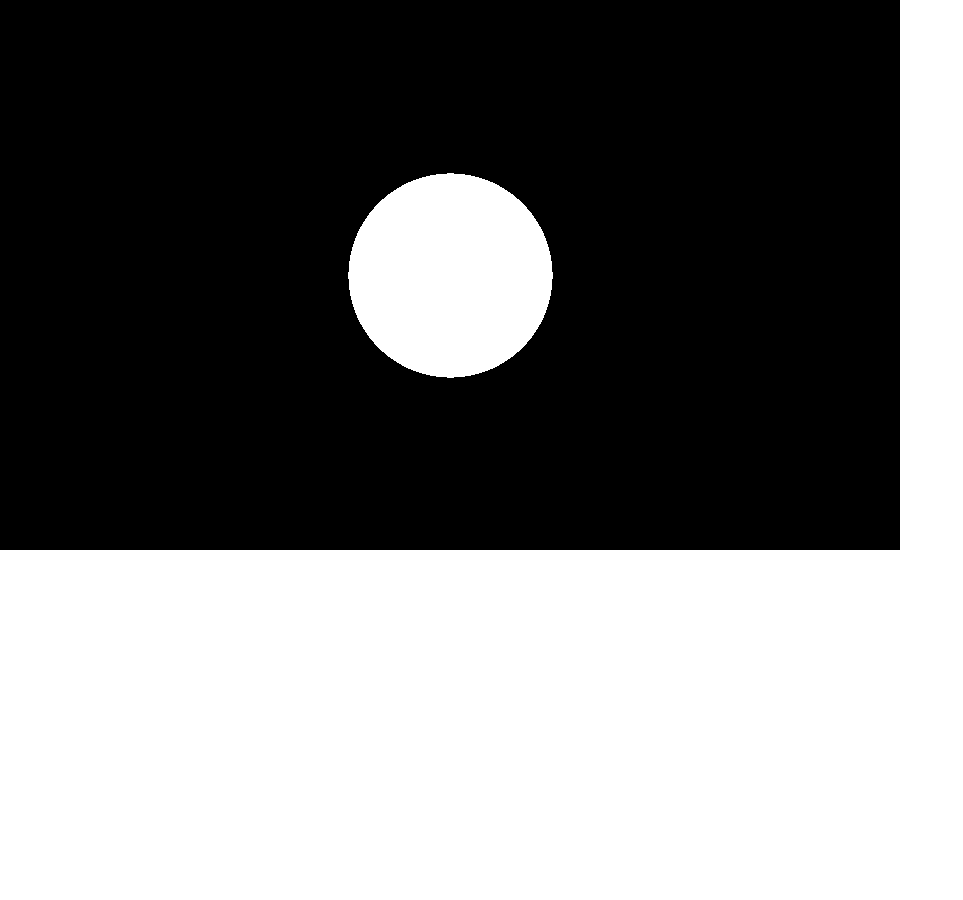
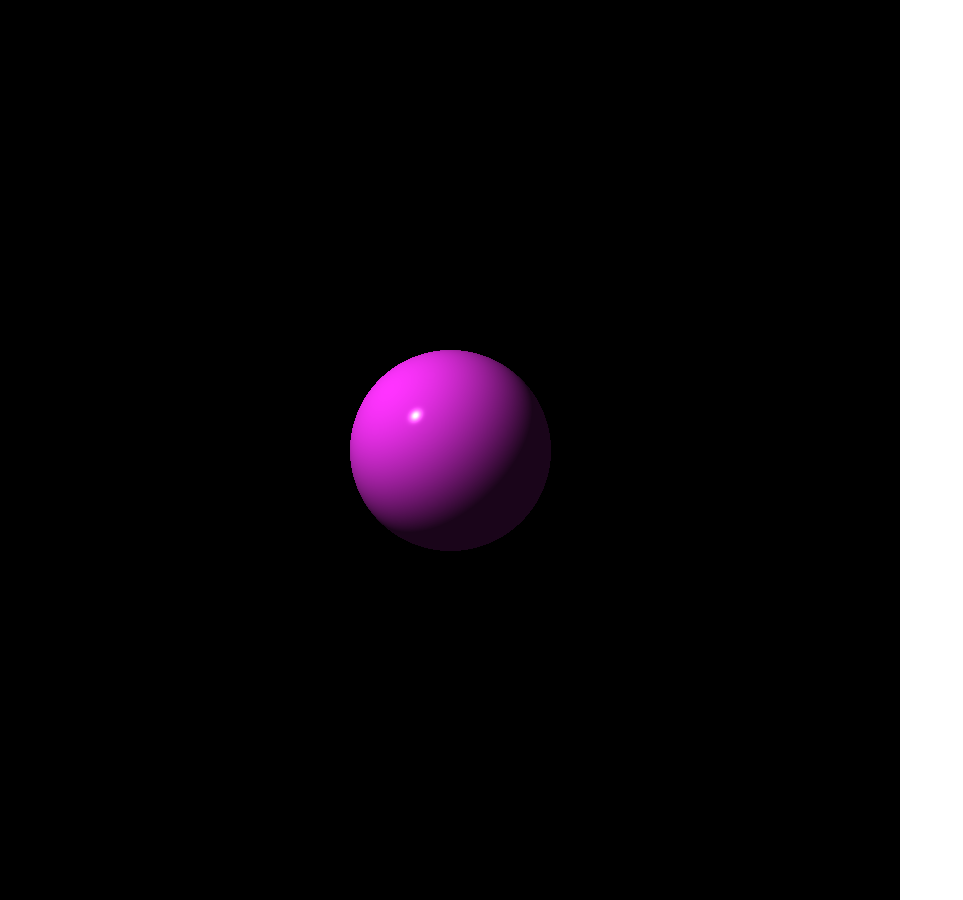
Before and after one commit to thecatblake/raytracer-on-browser, a website built with Parcel: page index.html in a window 1280 px wide. Shown: the whole page, without its empty margins (0-963 px from the left). Before the commit the page ends 800 px from the top, so only its background shows below. Built offline with nearby package versions, Linux system fonts and the light colour scheme.

Commit message:
add light

```diff
--- a/index.html
+++ b/index.html
@@ -23,7 +23,7 @@
 </head>
 
 <body>
-  <canvas height="550" width="900" id="canvas"></canvas>
+  <canvas height="900" width="900" id="canvas"></canvas>
 
   <script src="js/vendor/modernizr-3.11.2.min.js"></script>
   <script src="js/plugins.js"></script>
--- /dev/null
+++ b/js/light.js
@@ -0,0 +1,44 @@
+const {Tuple, vector} = require("./tuple");
+
+class PointLight {
+  position = null
+  intensity = null
+  constructor(position, intensity) {
+    this.position = position
+    this.intensity = intensity
+  }
+}
+
+function lighting(material, light, point, eyev, normalv) {
+  let e_c, lightv, reflectv;
+
+  e_c = Tuple.mul(material.color, light.intensity)
+
+  lightv = Tuple.sub(light.position, point).normalize()
+
+  let ambient, diffuse, specular;
+  ambient = e_c.sc_mul(material.ambient)
+
+  let light_dot_norm = Tuple.dot(lightv, normalv)
+
+  if (light_dot_norm < 0) {
+    diffuse = vector(0, 0, 0);
+    specular = vector(0, 0, 0);
+  } else {
+    diffuse = e_c.sc_mul(material.diffuse * light_dot_norm)
+    reflectv = lightv.neg().reflect(normalv)
+    let reflect_dot_eye = Tuple.dot(reflectv, eyev)
+
+    if (reflect_dot_eye <= 0)
+      specular = vector(0, 0, 0);
+    else {
+      let factor = Math.pow(reflect_dot_eye, material.shininess);
+      specular = light.intensity.sc_mul(material.specular * factor)
+    }
+  }
+
+  return ambient.add(diffuse).add(specular)
+}
+
+
+module.exports = {PointLight, lighting}
--- /dev/null
+++ b/js/material.js
@@ -0,0 +1,24 @@
+const {vector} = require("./tuple");
+
+class Material {
+  color = vector(1, 1, 1)
+  ambient = 0.1
+  diffuse = 0.9
+  specular = 0.9
+  shininess = 200
+
+  constructor(color, ambient, diffuse, specular, shininess) {
+    if(color)
+      this.color = color
+    if(ambient)
+      this.ambient = ambient
+    if(diffuse)
+      this.diffuse = diffuse
+    if(specular)
+      this.specular = specular
+    if(shininess)
+      this.shininess = shininess
+  }
+}
+
+module.exports = {Material}
--- a/js/object3d.js
+++ b/js/object3d.js
@@ -7,36 +7,42 @@ const {
   translation_matrix
 } = require("./matrix")
 const {Intersection} = require("./intersection");
+const {Material} = require("./material");
 
 class Object3D {
   transform = identity
+  material = new Material()
 
   intersect() {
     return new Intersection(0, null)
   }
 
+  normal_at(p) {
+    return p
+  }
+
   translate(v) {
-    this.transform = this.transform.mul(translation_matrix(v))
+    this.transform = translation_matrix(v).mul(this.transform)
     return this
   }
 
   scale(v) {
-    this.transform = this.transform.mul(scaling_matrix(v))
+    this.transform = scaling_matrix(v).mul(this.transform)
     return this
   }
 
   rotate_x(rad) {
-    this.transform = this.transform.mul(rotation_x_matrix(rad))
+    this.transform = rotation_x_matrix(rad).mul(this.transform)
     return this
   }
 
   rotate_y(rad) {
-    this.transform = this.transform.mul(rotation_y_matrix(rad))
+    this.transform = rotation_y_matrix(rad).mul(this.transform)
     return this
   }
 
   rotate_z(rad) {
-    this.transform = this.transform.mul(rotation_z_matrix(rad))
+    this.transform = rotation_z_matrix(rad).mul(this.transform)
     return this
   }
 }
--- a/js/sphere.js
+++ b/js/sphere.js
@@ -21,6 +21,12 @@ class Sphere extends Object3D {
       new Intersection((-b + s_d)/a, this)
     ]
   }
+
+  normal_at(p) {
+    let object_normal = this.transform.inverse().mul(p)
+    let world_normal = this.transform.inverse().T().mul(object_normal)
+    return world_normal.normalize()
+  }
 }
 
 module.exports = {Sphere}
--- a/js/sphere_image.js
+++ b/js/sphere_image.js
@@ -2,18 +2,23 @@ const {Canvas} = require("./canvas");
 const {point, Tuple, vector} = require("./tuple");
 const {Ray} = require("./ray");
 const {Sphere} = require("./sphere");
+const {PointLight, lighting} = require("./light");
+const {Intersection} = require("./intersection");
 
 function draw_sphere() {
   const canvasElement = document.getElementById("canvas")
 
   const canvas = new Canvas(canvasElement)
 
-  let origin = point(0, 0, -500)
+  let origin = point(0, 0, -1000)
   let w_half = Math.floor(canvas.w / 2)
   let h_half = Math.floor(canvas.h / 2)
 
   let s = new Sphere()
+  s.material.color = vector(1, 0.2, 1)
   s.scale(vector(100, 100, 100))
+
+  let light = new PointLight(point(-1000, 1000, -1000), vector(1, 1, 1))
 
   for(let y=-h_half; y < h_half; y++) {
     for(let x = -w_half; x < w_half; x++) {
@@ -22,10 +27,16 @@ function draw_sphere() {
 
       let xs = s.intersect(r)
 
+      let eye = r.direction.neg()
+
       if(xs.length === 0)
         continue
 
-      canvas.write_pixel(x + w_half, h_half - y, vector(1, 1, 1))
+      p = r.at(Intersection.hit(xs).t)
+      let normal = s.normal_at(p)
+
+      let color = lighting(xs[0].obj.material, light, p, eye, normal)
+      canvas.write_pixel(x + w_half, h_half - y, color)
     }
   }
 
--- a/js/tuple.js
+++ b/js/tuple.js
@@ -78,6 +78,10 @@ class Tuple {
     return a.cross(b)
   }
 
+  reflect(normal) {
+    return this.sub(normal.sc_mul(2 * this.dot(normal)))
+  }
+
   floor() {
     return new Tuple(Math.floor(this.x), Math.floor(this.y), Math.floor(this.z), Math.floor(this.w))
   }
--- a/js/util.js
+++ b/js/util.js
@@ -1,4 +1,4 @@
-const EPSILON = 1e-6
+const EPSILON = 1e-4
 
 function compare_double(a, b) {
   return Math.abs(a - b) < EPSILON
```
Also changed, not shown: test/light.test.js (added, +53 -0 lines), test/sphere.test.js (+23 -0 lines), test/tuple.test.js (+7 -0 lines).
